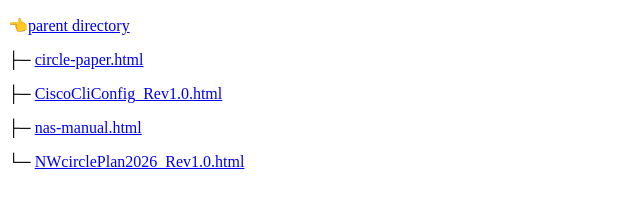
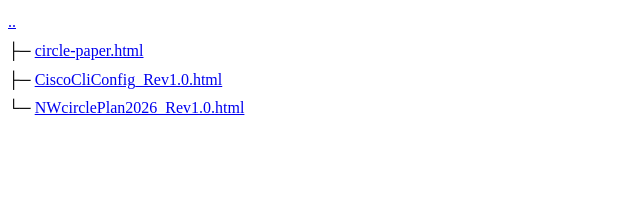
Before and after one commit to nagaissue/nw-circle, a website: page docs/index.html in a window 1280 px wide. Shown: the whole page, without its empty margins (0-640 px from the left). Drawn offline with Linux system fonts and the light colour scheme.

Commit message:
docs: index.htmlのメタ情報を追加し、スタイルを整備

```diff
--- a/docs/index.html
+++ b/docs/index.html
@@ -1,13 +1,23 @@
 <!DOCTYPE html>
 <html lang="ja">
-    <head>
-        <meta charset="UTF-8">
-    </head>
-    <body>
-        <p>👈<a href="../index.html">parent directory</a></p>
+
+<head>
+    <meta charset="UTF-8">
+    <meta name="viewport" content="width=device-width, initial-scale=1">
+    <style>
+        .text_box {
+            line-height: 0.8;
+        }
+    </style>
+</head>
+
+<body>
+    <div class="text_box">
+        <p><a href="../index.html">..</a></p>
         <p>├─ <a href="./circle-paper.html" target="_blank">circle-paper.html</a></p>
         <p>├─ <a href="./circle-report.html" target="_blank">CiscoCliConfig_Rev1.0.html</a></p>
-        <p>├─ <a href="./nas-manual.html" target="_blank">nas-manual.html</a></p>
         <p>└─ <a href="./NWcirclePlan2026_Rev1.0.html" target="_blank">NWcirclePlan2026_Rev1.0.html</a></p>
-    </body>
+    </div>
+</body>
+
 </html>
```
